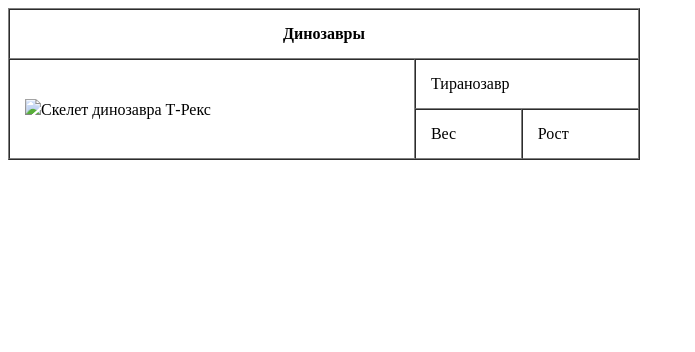
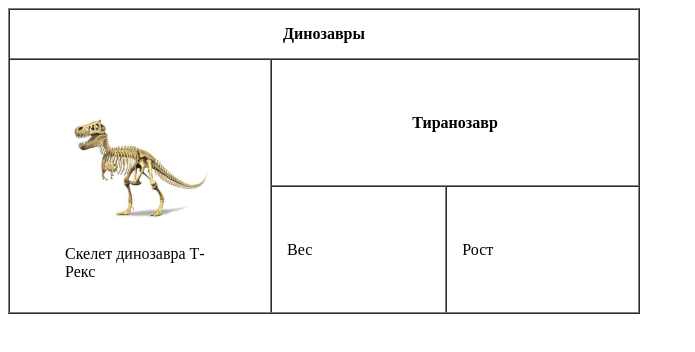
Before and after one commit to daryna22/test_new, a website: page table.html in a window 1280 px wide. Shown: the whole page, without its empty margins (0-695 px from the left). Drawn offline with Linux system fonts and the light colour scheme.

Commit message:
Update table.html

```diff
--- a/table.html
+++ b/table.html
@@ -10,8 +10,13 @@
         <th colspan=3>Динозавры</td>
     </tr>
     <tr>
-        <td rowspan="2"><img src="dino.png">Скелет динозавра Т-Рекс</td>
-        <td colspan="2">Тиранозавр</td>
+        <td rowspan="2" width="30%">
+            <figure>
+                <img src="dino.jpeg" alt="Скелет динозавра" width="150" height="150">
+                <figcaption>Скелет динозавра Т-Рекс</figcaption>
+            </figure>
+        </td>
+        <th colspan="2">Тиранозавр</th>
     </tr>
     <tr>
         <td>Вес</td>
```
Also changed, not shown: dino.jpeg (added).
